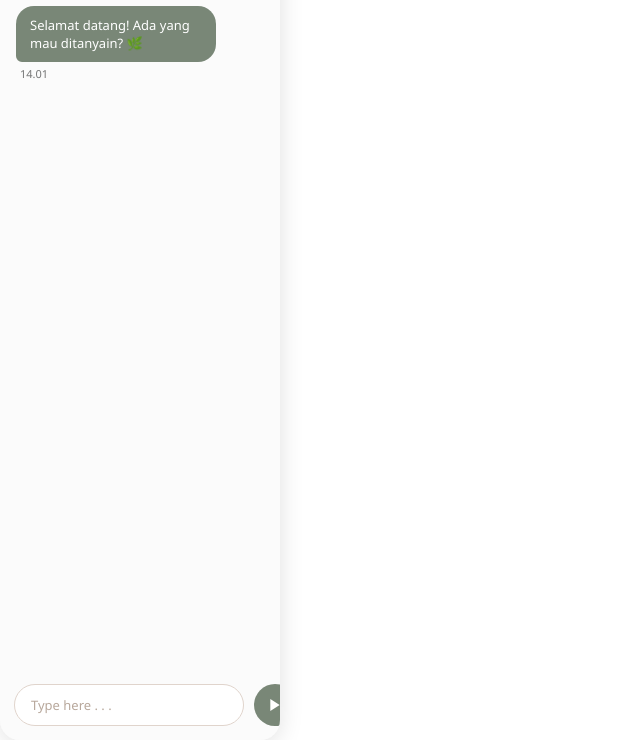
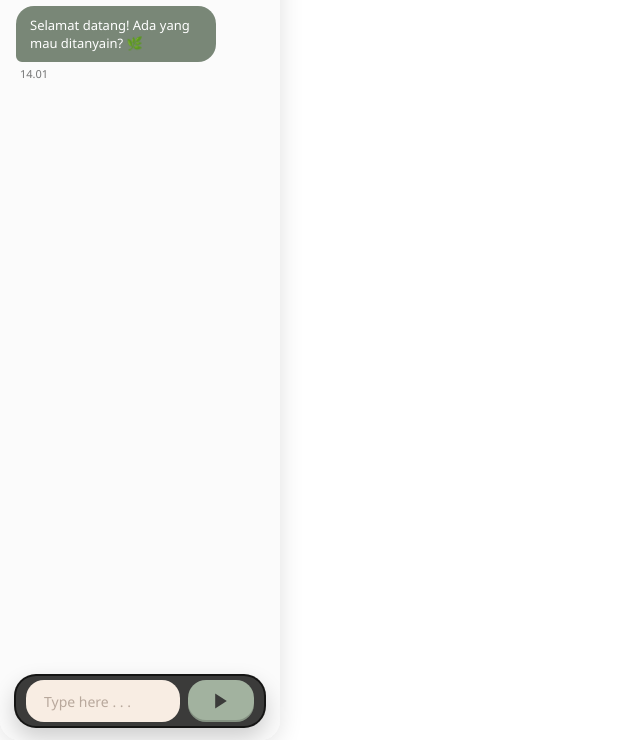
Before and after one commit to Khoirul-Yardan/Trapezibuddy, an Electron app: page desktop-app/src/renderer/pages/chat.html in a window 1280 px wide. Shown: the part 60-800 px from the top of the page, without its empty margins (0-640 px from the left). Drawn offline with Linux system fonts and the light colour scheme.

Commit message:
feat(chat): enhance chat input UI and functionality with new composer layout
- Introduced a chat composer for improved input handling.
- Updated styles for chat input and send button for better aesthetics and usability.
- Ensured accessibility with appropriate ARIA labels for buttons.

```diff
--- a/desktop-app/src/renderer/assets/styles/chat.css
+++ b/desktop-app/src/renderer/assets/styles/chat.css
@@ -150,24 +150,39 @@
 .chat-input-bar {
   display: flex;
   align-items: center;
-  gap: 10px;
-  padding: 10px 14px 14px;
+  padding: 8px 14px 12px;
   flex-shrink: 0;
   background: var(--c-bg);
+}
+
+.chat-composer {
+  width: 100%;
+  height: 54px;
+  background: var(--c-dark);
+  border-radius: 22px;
+  padding: 10px;
+  display: flex;
+  align-items: center;
+  gap: 8px;
+  border: 2px solid rgba(0, 0, 0, 0.65);
+  box-shadow: 0 10px 22px rgba(0, 0, 0, 0.18);
+  overflow: hidden;
 }
 
 .chat-input {
   flex: 1;
   height: 42px;
-  background: var(--c-white);
-  border: 1.5px solid #E0D4CC;
-  border-radius: 21px;
-  padding: 0 16px;
-  font-size: 13px;
+  background: var(--c-tech-white);
+  border: none;
+  border-radius: 18px;
+  padding: 0 18px;
+  font-size: 14px;
+  line-height: 1;
   color: var(--c-dark);
   font-family: var(--font-main);
-  transition: border-color 0.15s;
+  transition: box-shadow 0.15s;
   outline: none;
+  min-width: 0;
 }
 
 .chat-input::placeholder {
@@ -175,15 +190,15 @@
 }
 
 .chat-input:focus {
-  border-color: var(--c-coconut);
+  box-shadow: inset 0 0 0 2px rgba(162, 178, 159, 0.55);
 }
 
 .send-btn {
-  width: 42px;
+  width: 66px;
   height: 42px;
-  border-radius: 50%;
-  background: var(--c-thatch);
-  color: white;
+  border-radius: 18px;
+  background: var(--c-coconut);
+  color: var(--c-dark);
   border: none;
   cursor: pointer;
   display: flex;
@@ -191,16 +206,17 @@
   justify-content: center;
   flex-shrink: 0;
   transition: background 0.15s, transform 0.1s;
-  padding: 13px;
+  padding: 0;
+  box-shadow: inset 0 -2px 0 rgba(0, 0, 0, 0.18);
 }
 
 .send-btn svg {
-  width: 100%;
-  height: 100%;
-  fill: white;
+  width: 20px;
+  height: 20px;
+  fill: currentColor;
 }
 
-.send-btn:hover  { background: var(--c-coconut); }
+.send-btn:hover  { background: var(--c-thatch); color: rgba(255,255,255,0.92); }
 .send-btn:active { transform: scale(0.93); }
 .send-btn:disabled {
   background: var(--c-zen-gray);
--- a/desktop-app/src/renderer/pages/chat.html
+++ b/desktop-app/src/renderer/pages/chat.html
@@ -45,6 +45,7 @@
 
     <!-- ── Input Bar ────────────────────────────────────── -->
     <div class="chat-input-bar">
+      <div class="chat-composer">
         <input
           type="text"
           class="chat-input"
@@ -52,12 +53,13 @@
           placeholder="Type here . . ."
           autocomplete="off"
         />
-      <button class="send-btn" id="btn-send">
+        <button class="send-btn" id="btn-send" aria-label="Kirim">
           <!-- Play/send icon -->
-        <svg viewBox="0 0 24 24" fill="currentColor">
+          <svg viewBox="0 0 24 24" fill="currentColor" aria-hidden="true">
             <polygon points="5,3 19,12 5,21"/>
           </svg>
         </button>
+      </div>
     </div>
 
   </div>
```
Also changed, not shown: desktop-app/src/main/main.js (+93 -21 lines). Lines whose indentation alone changed are shown as unchanged.
